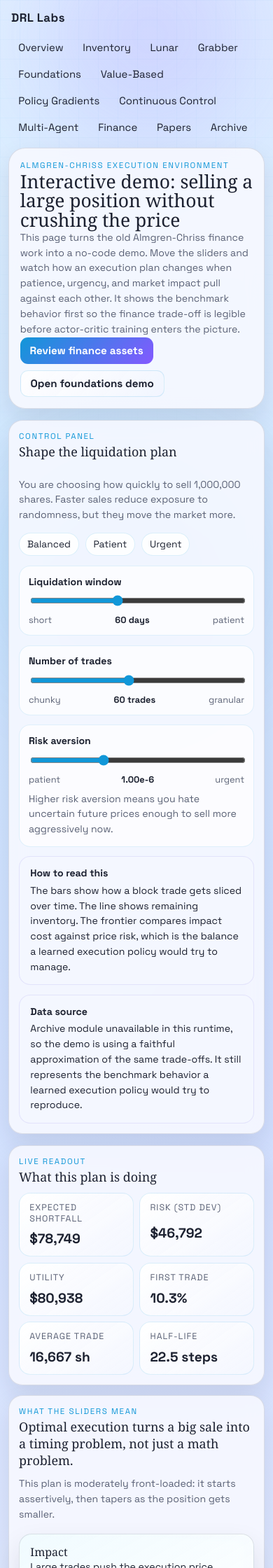
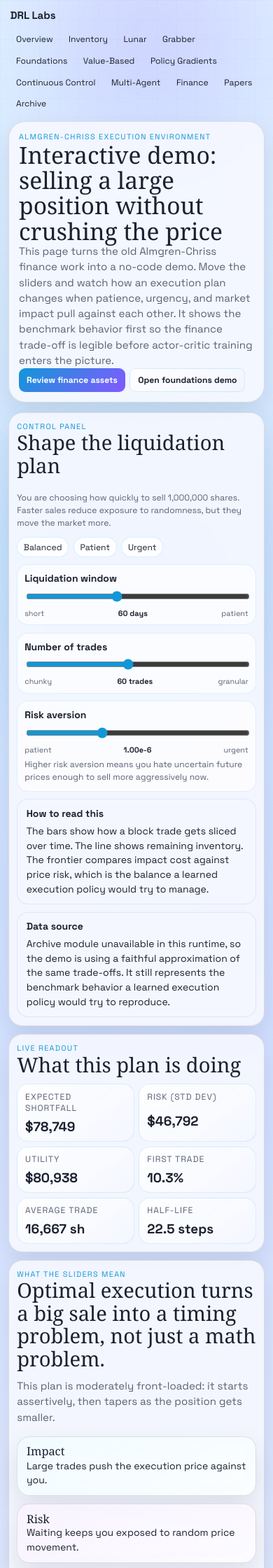
Before and after one commit to davidabelin/drl, a Flask app: page /demos/finance in a window 390 px wide. Shown: the top 2240 px of the page at 70% size. Run offline with Flask 3, Linux system fonts and the light colour scheme; some web fonts are replaced.

Commit message:
Rebalanced app-wide typography/spacing and re-rendered welcome banner text
- Added fixed font-size tokens in the global theme and removed viewport-driven font sizing.
- Reduced oversized headings, nav text, buttons, chips, cards, panels, demo controls, tabs, state cards, and code blocks.
- Tightened repeated padding/gap values so cards and panels feel balanced instead of inflated.
- Added wrapping/min-width safeguards for cards, chips, buttons, mini-cards, and section headers to prevent text and bubbles from overflowing their containers.
- Verified major pages with Playwright at desktop and mobile sizes with zero horizontal overflow.
- Added a lightweight Markdown loader/renderer for the home-page welcome dialog.
- Wired the app to load `docs/Welcome_Banner_final.md` as the source of the pop-up content.
- Replaced hard-coded welcome text with rendered Markdown from the docs file.
- Added welcome Markdown styling for headings, lists, emphasis, and inline code.
- Updated chrome tests to verify the rendered Markdown appears in the dialog.

```diff
--- a/drl_web/__init__.py
+++ b/drl_web/__init__.py
@@ -22,6 +22,7 @@ from drl_web.grabber_runtime import GrabberSessionManager, RuntimeUnavailableErr
 from drl_web.inventory import get_inventory_snapshot
 from drl_web.lunar_jobs import LunarJobManager
 from drl_web.lunar_runtime import LunarSessionManager, RuntimeUnavailableError, load_checkpoint
+from drl_web.welcome import load_welcome_banner
 
 
 def create_app(config: dict | None = None) -> Flask:
@@ -56,6 +57,7 @@ def create_app(config: dict | None = None) -> Flask:
         DRL_GRABBER_JOBS_ROOT=str(Path(os.getenv("DRL_GRABBER_JOBS_ROOT", str(root / "data" / "grabber_jobs"))).expanduser()),
         DRL_GRABBER_RUNTIME_PYTHON=str(os.getenv("DRL_GRABBER_RUNTIME_PYTHON", sys.executable)),
         DRL_GRABBER_MAX_WORKERS=max(1, int(os.getenv("DRL_GRABBER_MAX_WORKERS", "1"))),
+        DRL_WELCOME_BANNER_PATH=str(root / "docs" / "Welcome_Banner_final.md"),
     )
     if config:
         app.config.update(config)
@@ -67,6 +69,7 @@ def create_app(config: dict | None = None) -> Flask:
     app.extensions["drl_catalog_by_slug"] = {section.slug: section for section in catalog}
     app.extensions["drl_demo_guides"] = demo_guides
     app.extensions["drl_inventory"] = inventory
+    app.extensions["drl_welcome_banner"] = load_welcome_banner(app.config["DRL_WELCOME_BANNER_PATH"])
     try:
         lunar_jobs = LunarJobManager(
             repo_root=root,
--- a/drl_web/blueprints/main.py
+++ b/drl_web/blueprints/main.py
@@ -64,6 +64,12 @@ def _inventory():
     """Return the filtered repository inventory snapshot."""
 
     return current_app.extensions["drl_inventory"]
+
+
+def _welcome_banner():
+    """Return the rendered welcome banner content."""
+
+    return current_app.extensions["drl_welcome_banner"]
 
 
 def _lunar_jobs():
@@ -274,6 +280,7 @@ def home() -> str:
         featured_sections=featured,
         demo_sections=demo_sections,
         inventory=inventory,
+        welcome_banner=_welcome_banner(),
     )
 
 
--- a/drl_web/static/css/theme.css
+++ b/drl_web/static/css/theme.css
@@ -9,6 +9,15 @@
   --line: rgba(90, 97, 117, 0.18);
   --line-strong: rgba(17, 151, 216, 0.22);
   --shadow: 0 16px 36px rgba(22, 18, 46, 0.1);
+  --font-xs: 0.68rem;
+  --font-sm: 0.76rem;
+  --font-md: 0.875rem;
+  --font-base: 0.94rem;
+  --font-lg: 1.02rem;
+  --font-xl: 1.18rem;
+  --font-2xl: 1.48rem;
+  --font-3xl: 1.82rem;
+  --font-display: 2.1rem;
 }
 
 * {
@@ -23,7 +32,7 @@ body {
   margin: 0;
   min-height: 100vh;
   font-family: "Space Grotesk", "Segoe UI", sans-serif;
-  font-size: clamp(14px, 0.18vw + 13.4px, 15.5px);
+  font-size: var(--font-md);
   color: var(--ink);
   background:
     radial-gradient(circle at 14% 10%, rgba(80, 221, 255, 0.2), transparent 34%),
@@ -70,32 +79,32 @@ body {
   display: flex;
   align-items: center;
   justify-content: space-between;
-  gap: 1rem;
-  padding: 0.9rem clamp(1rem, 3vw, 2.4rem);
+  gap: 0.8rem;
+  padding: 0.72rem clamp(0.9rem, 2.5vw, 2rem);
 }
 
 .brand {
   text-decoration: none;
   color: var(--ink);
-  font-size: 1.05rem;
+  font-size: var(--font-base);
   font-weight: 700;
-  letter-spacing: 0.03em;
+  letter-spacing: 0;
 }
 
 .site-nav {
   display: flex;
   flex-wrap: wrap;
-  gap: 0.45rem;
+  gap: 0.32rem;
   justify-content: flex-end;
 }
 
 .site-nav a {
   text-decoration: none;
   color: var(--ink);
-  padding: 0.3rem 0.58rem;
+  padding: 0.24rem 0.48rem;
   border-radius: 999px;
   border: 1px solid transparent;
-  font-size: 0.93rem;
+  font-size: var(--font-sm);
 }
 
 .site-nav a:hover {
@@ -170,6 +179,7 @@ body {
 .card,
 .callout,
 .feature-card {
+  min-width: 0;
   border: 1px solid var(--line);
   background: var(--panel);
   box-shadow: var(--shadow);
@@ -178,7 +188,7 @@ body {
 
 .hero {
   border-radius: 24px;
-  padding: clamp(1rem, 2.5vw, 1.8rem);
+  padding: clamp(0.9rem, 2vw, 1.35rem);
 }
 
 .hero-home {
@@ -206,10 +216,12 @@ body {
 
 .eyebrow {
   margin: 0;
-  font-size: 0.72rem;
-  letter-spacing: 0.14em;
+  font-size: var(--font-xs);
+  letter-spacing: 0.12em;
   text-transform: uppercase;
   color: var(--accent);
+  line-height: 1.35;
+  overflow-wrap: anywhere;
 }
 
 h1,
@@ -221,21 +233,24 @@ h3 {
 }
 
 h1 {
-  font-size: clamp(1.65rem, 3.7vw, 2.75rem);
-  line-height: 1.05;
+  font-size: var(--font-display);
+  line-height: 1.08;
 }
 
 h2 {
-  font-size: clamp(1.12rem, 2.3vw, 1.58rem);
+  font-size: var(--font-2xl);
+  line-height: 1.12;
 }
 
 h3 {
-  font-size: 1rem;
+  font-size: var(--font-lg);
+  line-height: 1.18;
 }
 
 p {
   margin: 0;
-  line-height: 1.55;
+  line-height: 1.48;
+  overflow-wrap: break-word;
 }
 
 .lede,
@@ -246,25 +261,39 @@ p {
   color: var(--muted);
 }
 
+.lede {
+  font-size: var(--font-base);
+}
+
+.panel-note,
+.inline-note,
+.section-why {
+  font-size: var(--font-sm);
+}
+
 .hero-actions,
 .chip-row {
   display: flex;
   flex-wrap: wrap;
-  gap: 0.55rem;
+  gap: 0.42rem;
 }
 
 .btn {
   display: inline-flex;
   align-items: center;
   justify-content: center;
-  min-height: 38px;
-  padding: 0.5rem 0.86rem;
-  border-radius: 11px;
+  max-width: 100%;
+  min-height: 34px;
+  padding: 0.42rem 0.68rem;
+  border-radius: 9px;
   text-decoration: none;
   border: 0;
   font-family: inherit;
   font-weight: 600;
-  font-size: 0.95rem;
+  font-size: var(--font-sm);
+  line-height: 1.18;
+  text-align: center;
+  white-space: normal;
   cursor: pointer;
 }
 
@@ -397,19 +472,31 @@ body.welcome-open {
 }
 
 .section-block {
-  margin-top: 1rem;
+  margin-top: 0.85rem;
 }
 
 .section-head {
   display: flex;
   justify-content: space-between;
   align-items: end;
-  gap: 1rem;
-  margin-bottom: 0.9rem;
+  gap: 0.8rem;
+  margin-bottom: 0.7rem;
+}
+
+.section-head > * {
+  min-width: 0;
 }
 
 .section-head.compact {
   margin-bottom: 0.7rem;
+}
+
+.section-head h2 {
+  font-size: var(--font-3xl);
+}
+
+.section-head .panel-note {
+  max-width: 46rem;
 }
 
 .metric-grid,
@@ -427,13 +514,14 @@ body.welcome-open {
 }
 
 .metric-grid-wide {
-  grid-template-columns: repeat(auto-fit, minmax(150px, 1fr));
+  grid-template-columns: repeat(auto-fit, minmax(min(100%, 140px), 1fr));
 }
 
 .metric-card,
 .mini-card {
+  min-width: 0;
   border-radius: 16px;
-  padding: 0.75rem 0.88rem;
+  padding: 0.58rem 0.68rem;
   background: linear-gradient(145deg, rgba(255, 255, 255, 0.94), rgba(244, 247, 255, 0.88));
   border: 1px solid rgba(17, 151, 216, 0.14);
 }
@@ -441,7 +529,7 @@ body.welcome-open {
 .metric-label {
   display: block;
   margin-bottom: 0.28rem;
-  font-size: 0.78rem;
+  font-size: var(--font-xs);
   text-transform: uppercase;
   letter-spacing: 0.08em;
   color: var(--muted);
@@ -449,17 +537,22 @@ body.welcome-open {
 
 .metric-card strong,
 .mini-card strong {
-  font-size: 1.2rem;
+  font-size: var(--font-xl);
+  line-height: 1.1;
 }
 
 .callout-grid {
-  margin-top: 1rem;
-  grid-template-columns: repeat(auto-fit, minmax(210px, 1fr));
+  margin-top: 0.85rem;
+  grid-template-columns: repeat(auto-fit, minmax(min(100%, 240px), 1fr));
 }
 
 .callout {
   border-radius: 18px;
-  padding: 0.9rem 0.95rem;
+  padding: 0.72rem 0.8rem;
+}
+
+.callout h2 {
+  font-size: var(--font-2xl);
 }
 
 .callout-live {
@@ -475,37 +568,43 @@ body.welcome-open {
 }
 
 .card-grid {
-  grid-template-columns: repeat(auto-fit, minmax(230px, 1fr));
+  grid-template-columns: repeat(auto-fit, minmax(min(100%, 260px), 1fr));
 }
 
 .card,
 .feature-card,
 .panel {
   border-radius: 20px;
-  padding: 0.9rem;
+  padding: 0.72rem;
 }
 
 .section-card {
   display: grid;
-  gap: 0.8rem;
+  gap: 0.58rem;
   align-content: start;
 }
 
 .card-kicker {
   color: var(--accent-2);
-  font-size: 0.72rem;
+  font-size: var(--font-xs);
   text-transform: uppercase;
-  letter-spacing: 0.08em;
+  letter-spacing: 0.1em;
+  line-height: 1.35;
+  overflow-wrap: anywhere;
 }
 
 .chip {
   display: inline-flex;
   align-items: center;
-  padding: 0.3rem 0.58rem;
+  max-width: 100%;
+  padding: 0.22rem 0.46rem;
   border-radius: 999px;
   background: rgba(17, 151, 216, 0.11);
   color: var(--accent);
-  font-size: 0.78rem;
+  font-size: var(--font-xs);
+  line-height: 1.25;
+  white-space: normal;
+  overflow-wrap: anywhere;
   border: 1px solid rgba(17, 151, 216, 0.14);
 }
 
@@ -612,13 +716,13 @@ code {
 }
 
 .compact-list li {
-  line-height: 1.45;
+  line-height: 1.38;
 }
 
 .mini-grid {
   display: grid;
-  grid-template-columns: repeat(auto-fit, minmax(120px, 1fr));
-  gap: 0.55rem;
+  grid-template-columns: repeat(auto-fit, minmax(min(100%, 110px), 1fr));
+  gap: 0.42rem;
 }
 
 .mini-card {
@@ -626,8 +730,15 @@ code {
   gap: 0.25rem;
 }
 
+.mini-card span {
+  min-width: 0;
+  font-size: var(--font-sm);
+  line-height: 1.35;
+  overflow-wrap: anywhere;
+}
+
 .inventory-layout {
-  margin-top: 1rem;
+  margin-top: 0.85rem;
   grid-template-columns: repeat(2, minmax(0, 1fr));
 }
 
@@ -637,10 +748,10 @@ code {
 }
 
 .demo-layout {
-  margin-top: 1rem;
+  margin-top: 0.85rem;
   display: grid;
   grid-template-columns: minmax(280px, 360px) minmax(0, 1fr);
-  gap: 0.85rem;
+  gap: 0.68rem;
   align-items: start;
 }
 
@@ -651,12 +762,12 @@ code {
 .demo-sidebar,
 .demo-main {
   display: grid;
-  gap: 0.95rem;
+  gap: 0.72rem;
 }
 
 .control-panel {
   display: grid;
-  gap: 0.85rem;
+  gap: 0.64rem;
 }
 
 .control-group {
@@ -677,9 +788,9 @@ code {
 .chart-meta {
   display: flex;
   justify-content: space-between;
-  gap: 0.8rem;
+  gap: 0.58rem;
   color: var(--muted);
-  font-size: 0.8rem;
+  font-size: var(--font-xs);
 }
 
 .slider-meta output {
@@ -690,17 +801,17 @@ code {
 .preset-row {
   display: flex;
   flex-wrap: wrap;
-  gap: 0.55rem;
+  gap: 0.42rem;
 }
 
 .preset-btn {
-  padding: 0.42rem 0.68rem;
+  padding: 0.34rem 0.54rem;
   border-radius: 999px;
   border: 1px solid rgba(17, 151, 216, 0.14);
   background: rgba(255, 255, 255, 0.8);
   color: var(--ink);
   font-family: inherit;
-  font-size: 0.86rem;
+  font-size: var(--font-sm);
   cursor: pointer;
 }
 
@@ -714,7 +825,7 @@ code {
 .demo-note {
   display: grid;
   gap: 0.35rem;
-  padding: 0.85rem 0.95rem;
+  padding: 0.68rem 0.78rem;
   border-radius: 16px;
   border: 1px solid rgba(90, 82, 217, 0.12);
   background: rgba(246, 247, 255, 0.82);
@@ -1036,20 +1148,20 @@ code {
 .lunar-controls {
   display: flex;
   flex-wrap: wrap;
-  gap: 0.55rem;
+  gap: 0.42rem;
 }
 
 .control-cluster {
   display: grid;
   grid-template-columns: repeat(3, minmax(0, 1fr));
-  gap: 0.65rem;
+  gap: 0.5rem;
 }
 
 .control-group,
 .config-card {
   display: grid;
-  gap: 0.55rem;
-  padding: 0.8rem;
+  gap: 0.42rem;
+  padding: 0.62rem;
   border-radius: 16px;
   background: rgba(255, 255, 255, 0.7);
   border: 1px solid rgba(17, 151, 216, 0.12);
```
Also changed, not shown: other parts of drl_web/static/css/theme.css (+130 -77 lines), docs/Welcome_Banner_final.md (added, +27 -0 lines), drl_web/templates/pages/home.html (+4 -12 lines), drl_web/welcome.py (added, +106 -0 lines), tests/test_chrome.py (+6 -2 lines).
